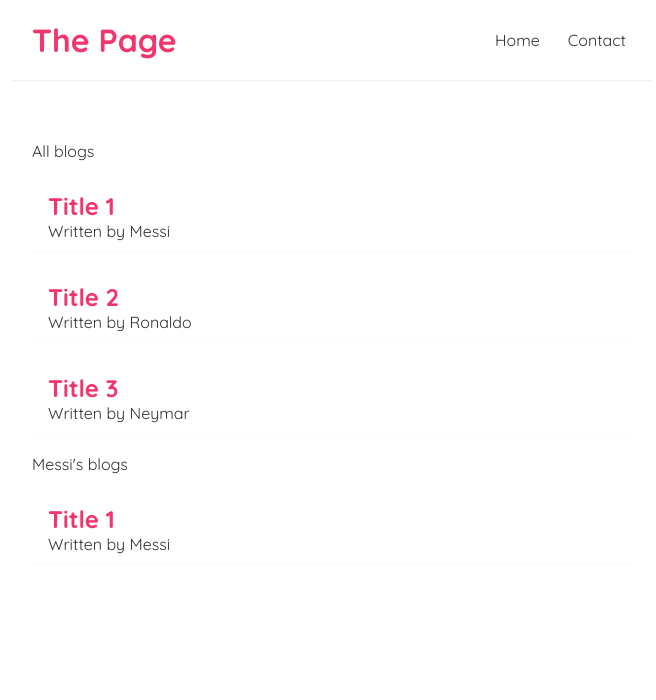
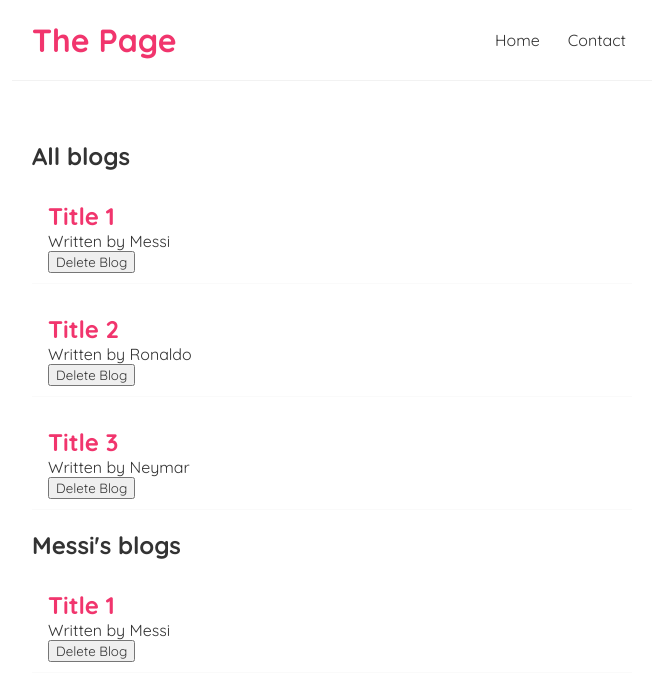
Before and after one commit to adhilbayya/react-blog-page, a React (Create React App) app in the folder app/: page / in a window 1280 px wide. Shown: the top 700 px of the page, without its empty margins (308-964 px from the left). Built offline with nearby package versions, Linux system fonts and the light colour scheme.

Commit message:
Added the delete button

```diff
--- a/app/src/components/blogList.js
+++ b/app/src/components/blogList.js
@@ -1,14 +1,16 @@
-const BlogList = ({ blog, heading }) => {
+const BlogList = ({ blog, heading, handleDelete }) => {
   //   const blog = props.blog;
   //   const heading = props.title;
 
   return (
     <div className="blog-list">
-      {heading}
+      <h2>{heading}</h2>
+
       {blog.map((blog) => (
         <div className="blog-preview" key={blog.id}>
           <h2>{blog.title}</h2>
           <p>Written by {blog.author}</p>
+          <button onClick={() => handleDelete(blog.id)}>Delete Blog</button>
         </div>
       ))}
     </div>
--- a/app/src/components/home.js
+++ b/app/src/components/home.js
@@ -22,9 +22,18 @@ const Home = () => {
       id: 3,
     },
   ]);
+
+  const handleDelete = (id) => {
+    const deleteBlog = blogs.filter((blog) => blog.id !== id);
+    setBlogs(deleteBlog);
+  };
   return (
     <div className="home">
-      <BlogList blog={blogs} heading={"All blogs"} />
+      <BlogList
+        blog={blogs}
+        heading={"All blogs"}
+        handleDelete={handleDelete}
+      />
       <BlogList
         blog={blogs.filter((blog) => blog.author === "Messi")}
         heading={"Messi's blogs"}
```
